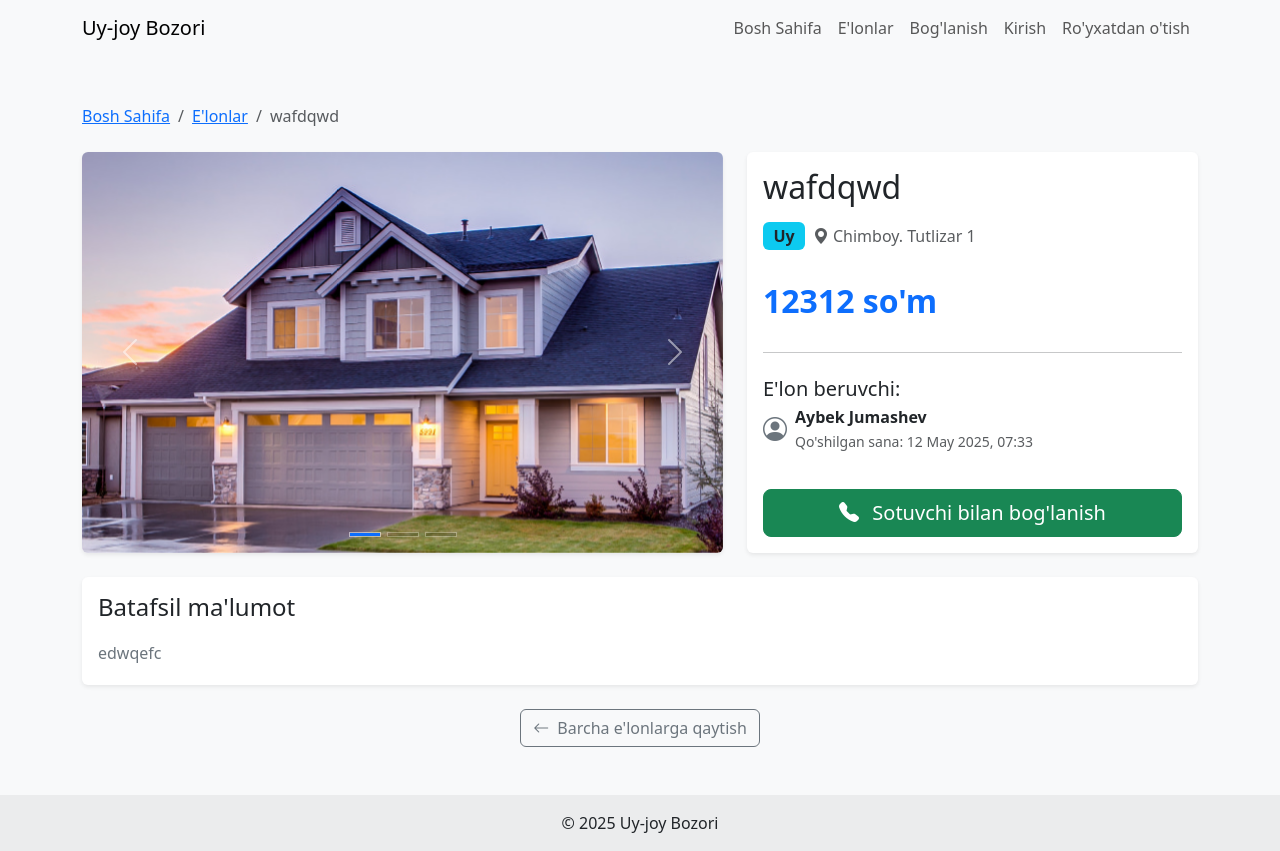
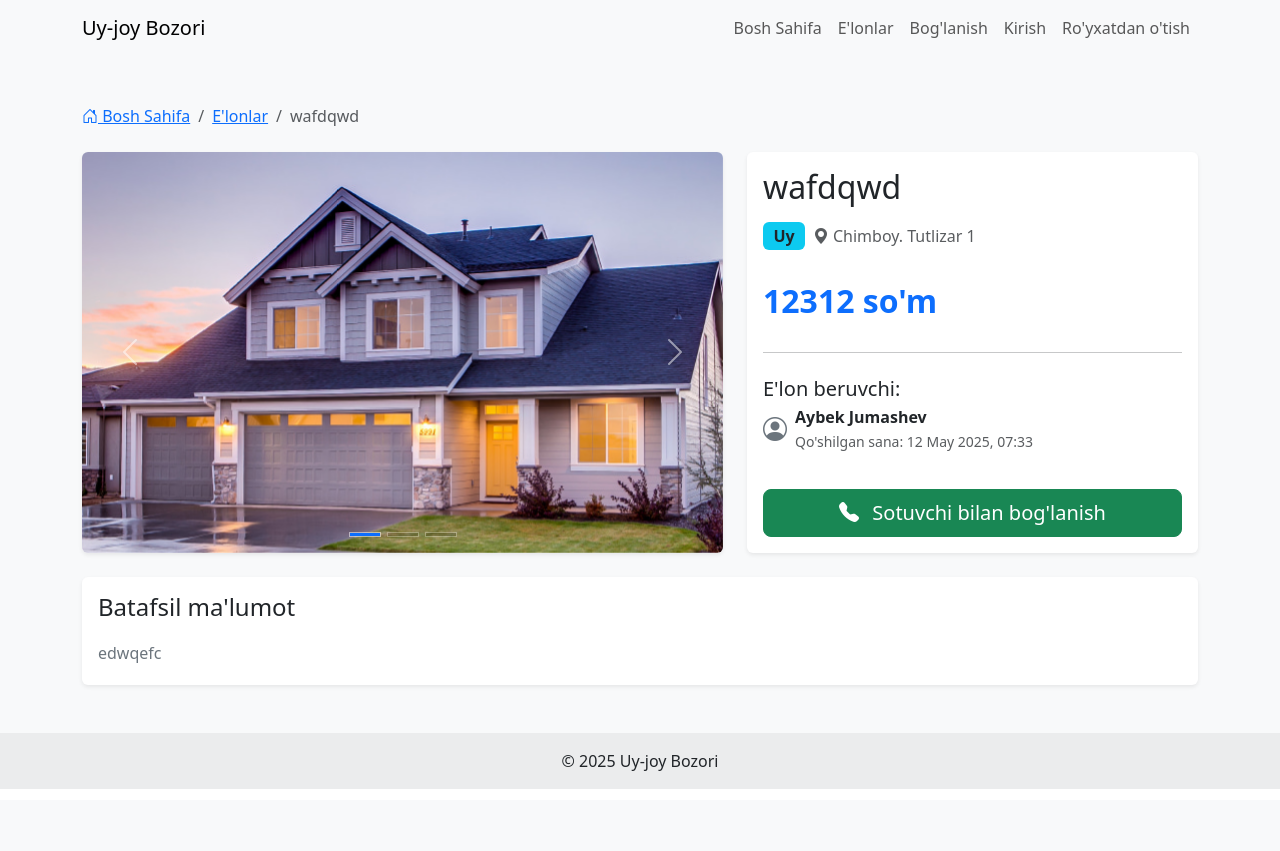
Before and after one commit to aybekjumashev/altin_gilt, a Django app: page /elonlar/3/ in a window 1280 px wide. After the commit the page ends 789 px from the top, so only its background shows below. Run offline with Django 5.2, Linux system fonts and the light colour scheme; data comes from the database, SQL or seed files in the repository; both versions use the stored data as it was after the commit.

Commit message:
suwretler jaqsilandi 2

```diff
--- a/templates/altingiltapp/elon.html
+++ b/templates/altingiltapp/elon.html
@@ -10,7 +10,7 @@
         <!-- Breadcrumb -->
         <nav aria-label="breadcrumb" class="mb-4">
             <ol class="breadcrumb">
-                <li class="breadcrumb-item"><a href="{% url 'AltinGiltApp:bosh_sahifa' %}">Bosh Sahifa</a></li>
+                <li class="breadcrumb-item"><a href="{% url 'AltinGiltApp:bosh_sahifa' %}"><i class="bi bi-house-door"></i> Bosh Sahifa</a></li>
                 <li class="breadcrumb-item"><a href="{% url 'AltinGiltApp:elonlar_list' %}">E'lonlar</a></li>
                 <li class="breadcrumb-item active" aria-current="page">{{ elon.nomi|truncatechars:40 }}</li>
             </ol>
@@ -151,11 +151,6 @@
             </div>
         </div>
 
-         <div class="text-center mt-4">
-             <a href="{% url 'AltinGiltApp:elonlar_list' %}" class="btn btn-outline-secondary">
-                 <i class="bi bi-arrow-left me-1"></i> Barcha e'lonlarga qaytish
-             </a>
-         </div>
 
     </div>
 </section>
```
Also changed, not shown: templates/altingiltapp/elonlar.html (+7 -0 lines), db.sqlite3, media/images/3/Без_названия_qX8B0zP.jpg (added).
